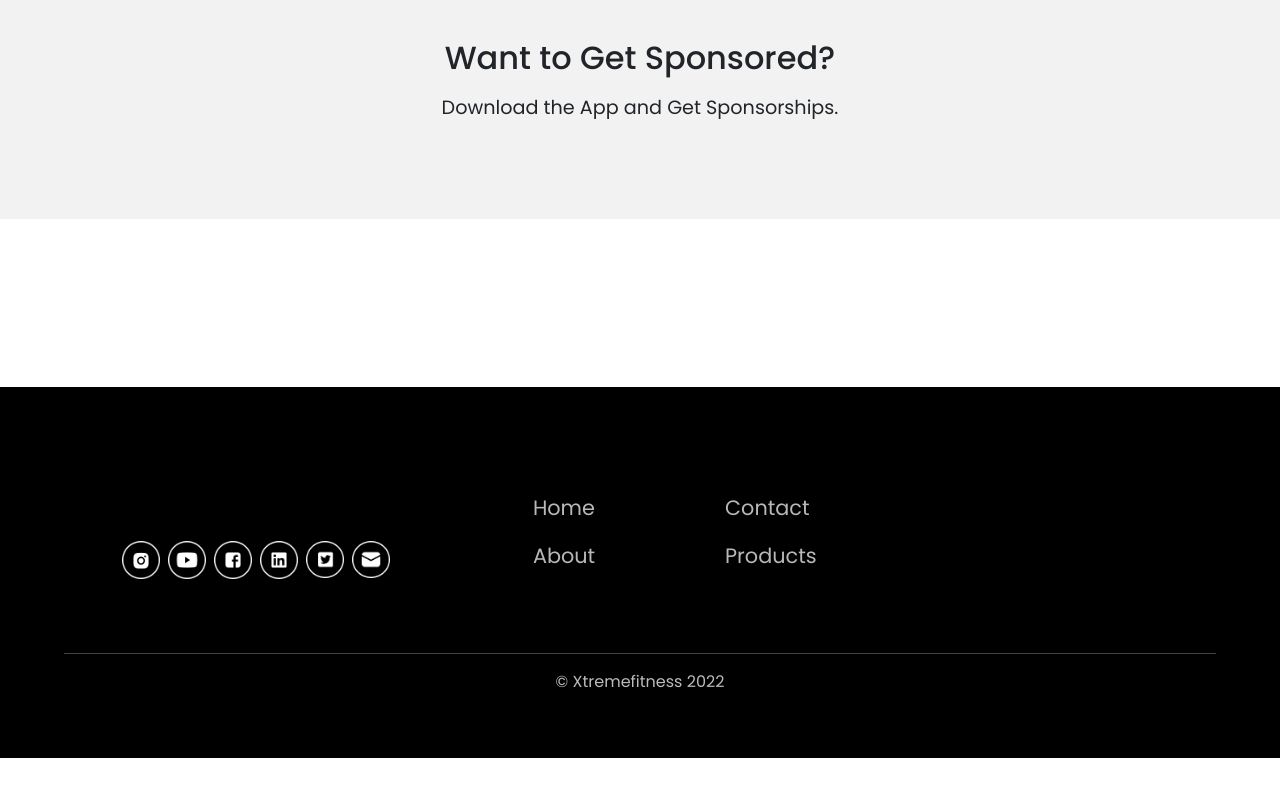
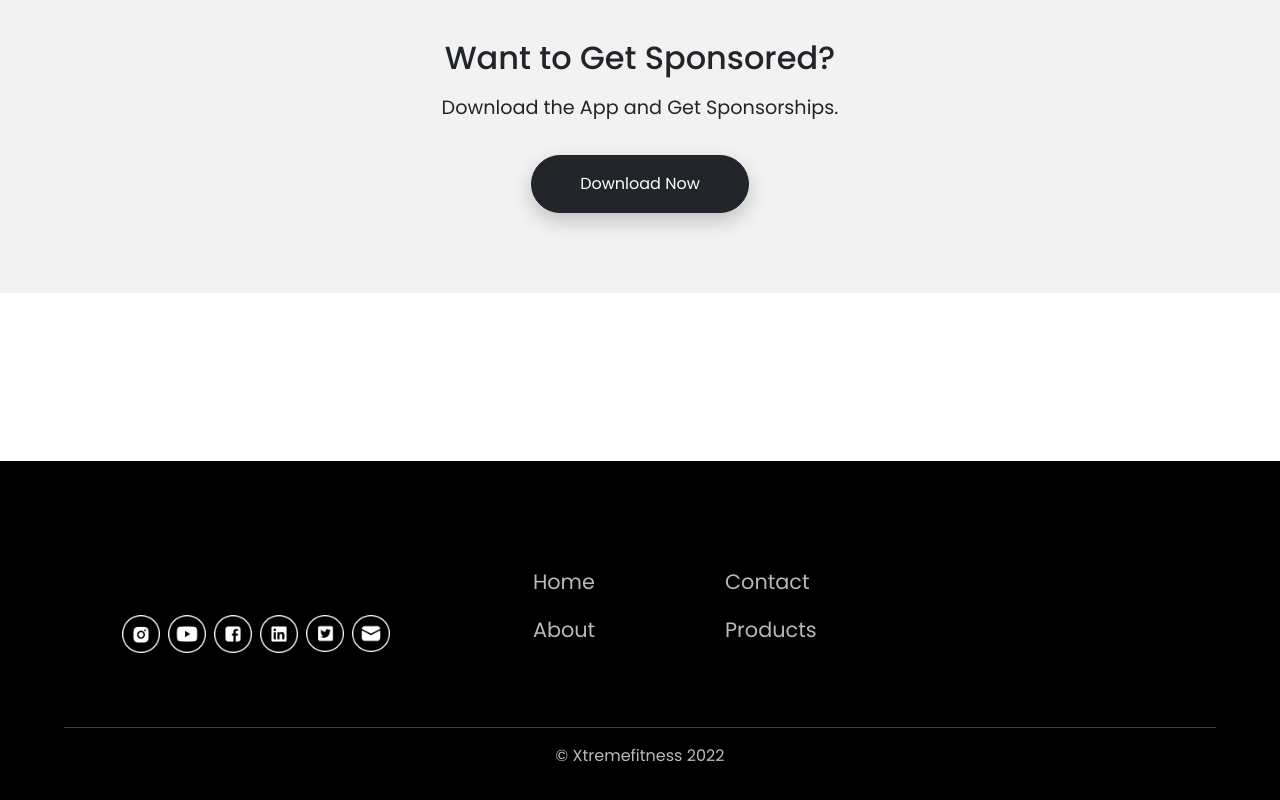
Before and after one commit to PriyanshuChaudhary272/xtremefitness, a React (Create React App) app: page /influencers in a window 1280 px wide. Shown: the part 7924-8724 px from the top of the page. Before the commit the page ends 8682 px from the top, so only its background shows below. Built offline with nearby package versions, Linux system fonts and the light colour scheme.

Commit message:
fixed imports 4th file

```diff
--- a/src/components/AboutUs/Soundinteresting.jsx
+++ b/src/components/AboutUs/Soundinteresting.jsx
@@ -16,6 +16,7 @@ return (
         <h2>{props.heading}</h2>
         <p className='mt-3'>{props.para}</p>
         {/* <a className='btn btn-dark rounded-pill px-5 py-3 mt-3 joinus' onClick={handleClick} target={props.newpage === "true" ? "_blank" : null} rel={props.newpage === "true" ? "noreferrer" : null} href={props.link}>{props.button}</a> */}
+        <a className='btn btn-dark rounded-pill px-5 py-3 mt-3 joinus' onClick={handleClick} target="_blank" rel="noreferrer" href={props.link}>{props.button}</a>
     </div>
 )
 }
```
